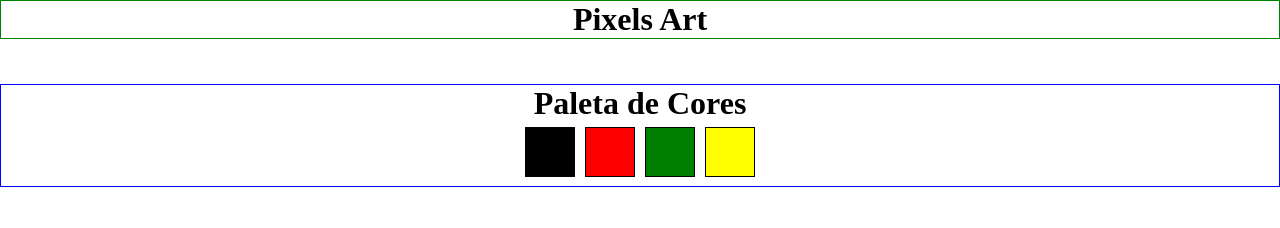
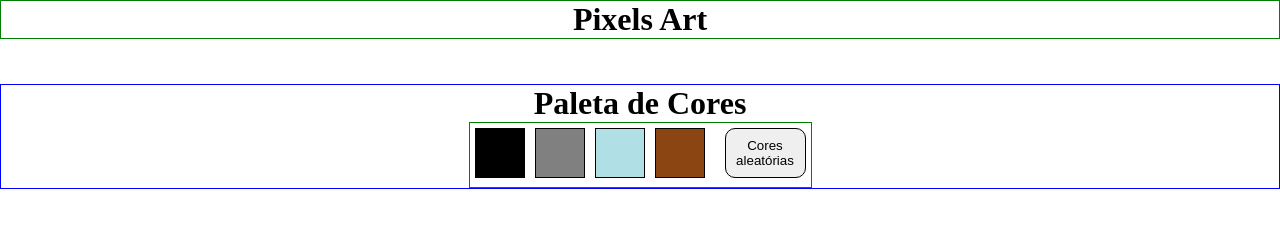
Before and after one commit to pedro-henrique-a-silva/pixel-art-project, a website: page index.html in a window 1280 px wide. Drawn offline with Linux system fonts and the light colour scheme.

Commit message:
Requisito 4 concluido, criação funções geradores da paletta

```diff
--- a/script.js
+++ b/script.js
@@ -1,14 +1,54 @@
 const colorPallet = document.querySelector('#color-palette');
 
-const colorGuide = ['black', 'red', 'green', 'yellow'];
+const guide = ['#000000', '#808080', '#6A5ACD', '#000080', '#00BFFF',
+               '#008080', '#006400', '#8B4513', '#D2691E', '#4B0082',
+               '#8B008B', '#FF0000', '#FF4500', '#FFFF00', '#B0E0E6'];
 
-const createColorPallet = () => {
+
+const generateRandomNumber = (number) => Math.floor(Math.random() * (number));
+
+const generateColorGuide = (amountOfColor) => {
+  const arrayOfColor = ['#000000'];
+
+  while (arrayOfColor.length < amountOfColor) {
+    const randomNumber = generateRandomNumber(guide.length);
+
+    if (!arrayOfColor.includes(guide[randomNumber])) {
+      arrayOfColor.push(guide[randomNumber]);
+    }
+  }
+
+  return arrayOfColor;
+};
+
+const createColorPalette = () => {
+  const colorGuide = generateColorGuide(4);
+
   for (let index = 0; index < colorGuide.length; index += 1) {
     const divColor = document.createElement('div');
     divColor.className = 'color';
     divColor.style.backgroundColor = colorGuide[index];
     colorPallet.appendChild(divColor);
   }
+
+  const buttonRefresh = document.createElement('button');
+  buttonRefresh.className = 'refresh-colors';
+  buttonRefresh.id = 'button-random-color';
+  buttonRefresh.textContent = 'Cores aleatórias';
+  colorPallet.appendChild(buttonRefresh);
 };
 
-createColorPallet();
+const refreshColorPalette = () => {
+  const buttonRefresh = document.querySelector('#button-random-color');
+  buttonRefresh.addEventListener('click', () => {
+    const divColors = document.querySelectorAll('#color-palette .color')
+    const colorGuide = generateColorGuide(divColors.length);
+
+    for (let index = 0; index < divColors.length; index += 1) {
+      divColors[index].style.backgroundColor = colorGuide[index];
+    }
+  })
+}
+
+createColorPalette();
+refreshColorPalette();
--- a/style.css
+++ b/style.css
@@ -21,6 +21,7 @@ main {
 #color-palette {
   margin: auto;
   width: fit-content;
+  border: 1px solid green ;
 }
 
 .color {
@@ -30,3 +31,14 @@ main {
   border: 1px solid black;
   margin: 5px;
 }
+
+.refresh-colors {
+  display: inline-block;
+  width: 81px;
+  height: 50px;
+  border-radius: 10px;
+  border: 1px solid black;
+  margin: 5px 5px 0 15px;
+  vertical-align: top;
+
+}
```
